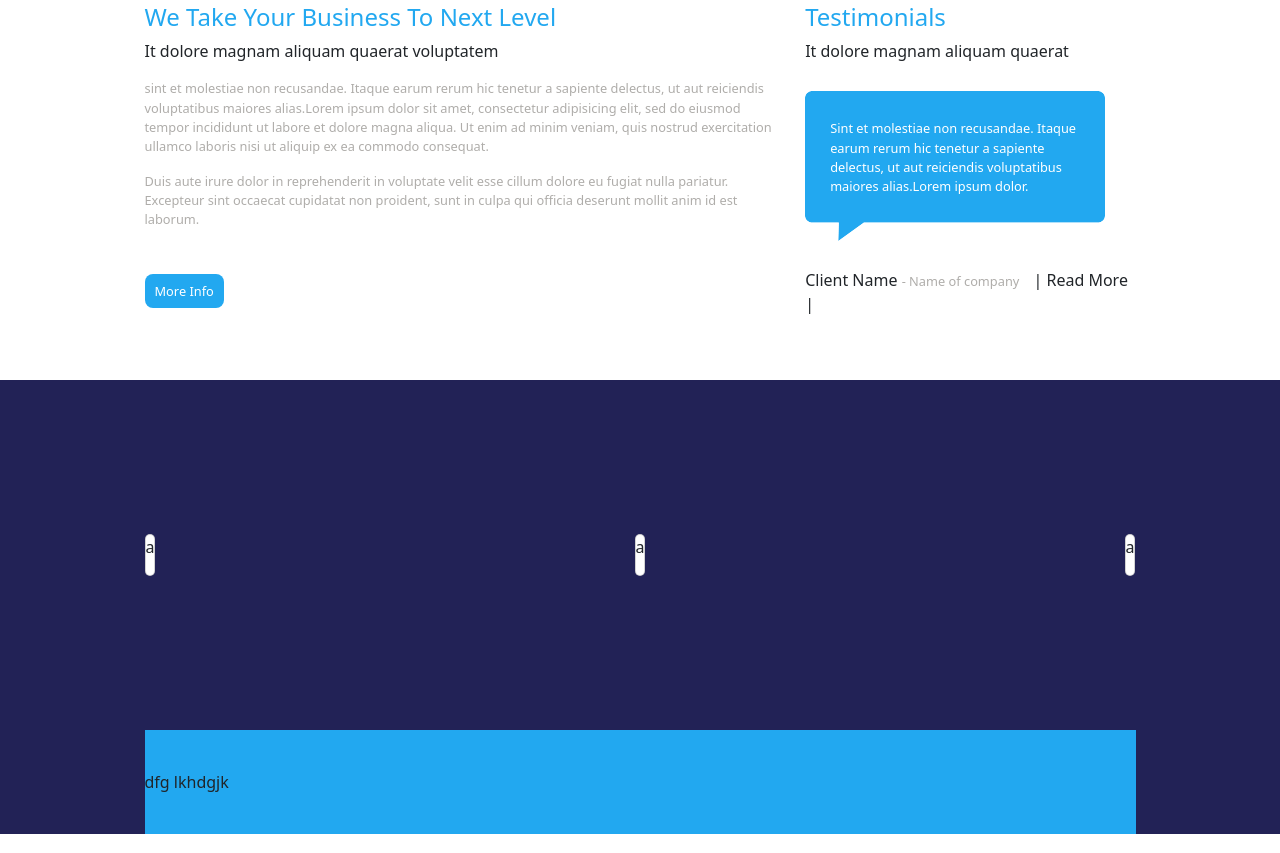
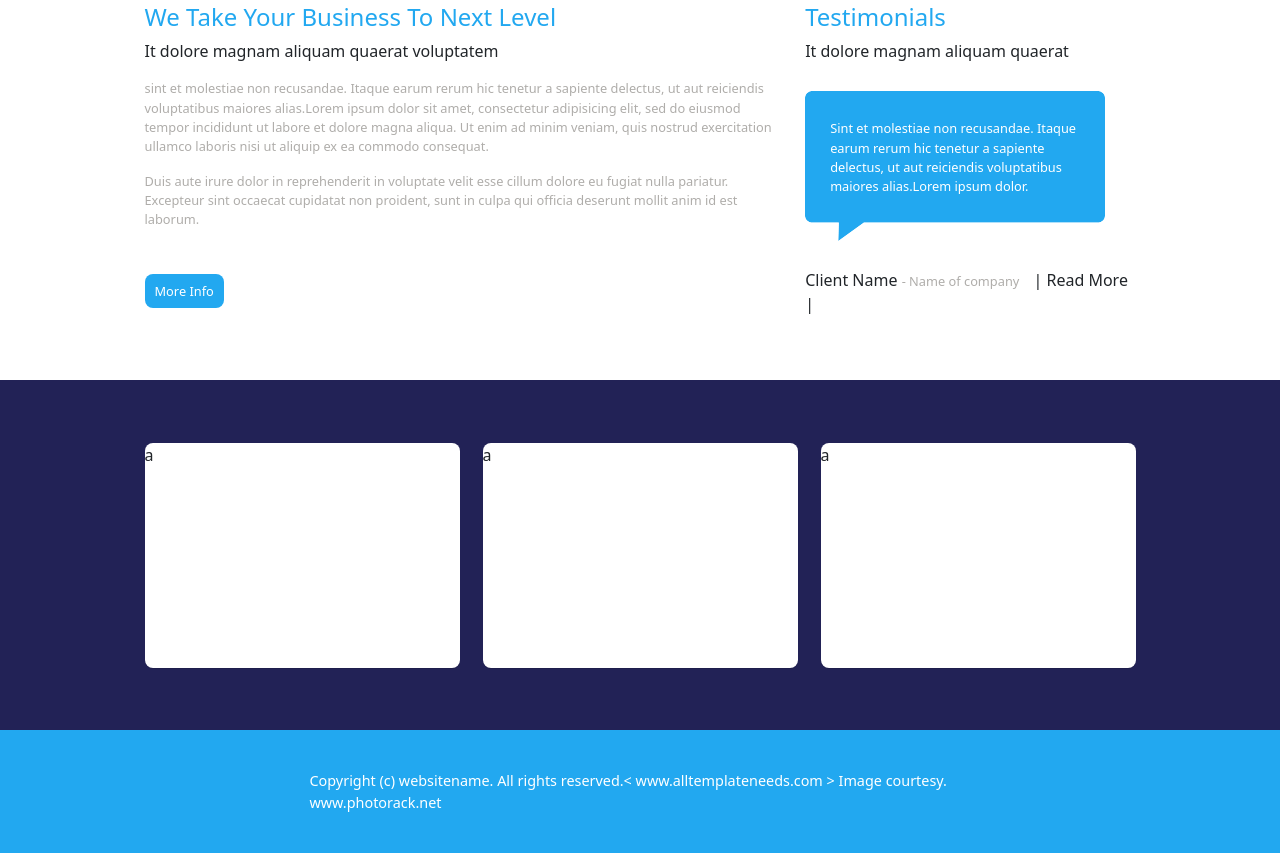
Before and after one commit to GabrielBCD/atividade-web1, a plain HTML site: page index.html in a window 1280 px wide. Shown: the part 1132-1985 px from the top of the page. Drawn offline with nearby package versions, Linux system fonts and the light colour scheme.

Commit message:
commit sem nome

```diff
--- a/index.html
+++ b/index.html
@@ -171,19 +171,23 @@
 <footer class="container-fluid">
     <div class="container-footer">
         <div class="cards">
-            <div class="card">
+            <div class="card-about ">
                 <p>a</p>
             </div>
-            <div class="card">
+            <div class="card-about ">
                 <p>a</p>
             </div>
-            <div class="card">
+            <div class="card-about ">
                 <p>a</p>
             </div>
         </div>
-        <div class="copy">
-        <span>dfg lkhdgjk</span>
+
     </div>
+    <div class="copy">
+        <div>
+            <p>Copyright (c) websitename. All rights reserved.< www.alltemplateneeds.com > Image courtesy.</p>
+            <p>www.photorack.net</p>
+        </div>
     </div>
 
 </footer>
--- a/style.scss
+++ b/style.scss
@@ -273,19 +273,33 @@ header {
     margin-left: -15px;
 }
 
-.read-more{
+.read-more {
     margin-left: 10px;
 }
 
-.container-footer{
+.container-footer {
     @extend %container-local
 }
 
-footer{
+footer {
     background-color: $color1;
 }
 
-.copy{
+.copy {
     padding: 40px 0;
     background-color: $color2;
+
+    div {
+        max-width: 661px;
+        margin-right: auto;
+        margin-left: auto;
+
+        p{
+            font-size: .9em;
+            color: white;
+            margin: 0;
+        }
+
+    }
+
 }
```
Also changed, not shown: style.css, 1 other file.
